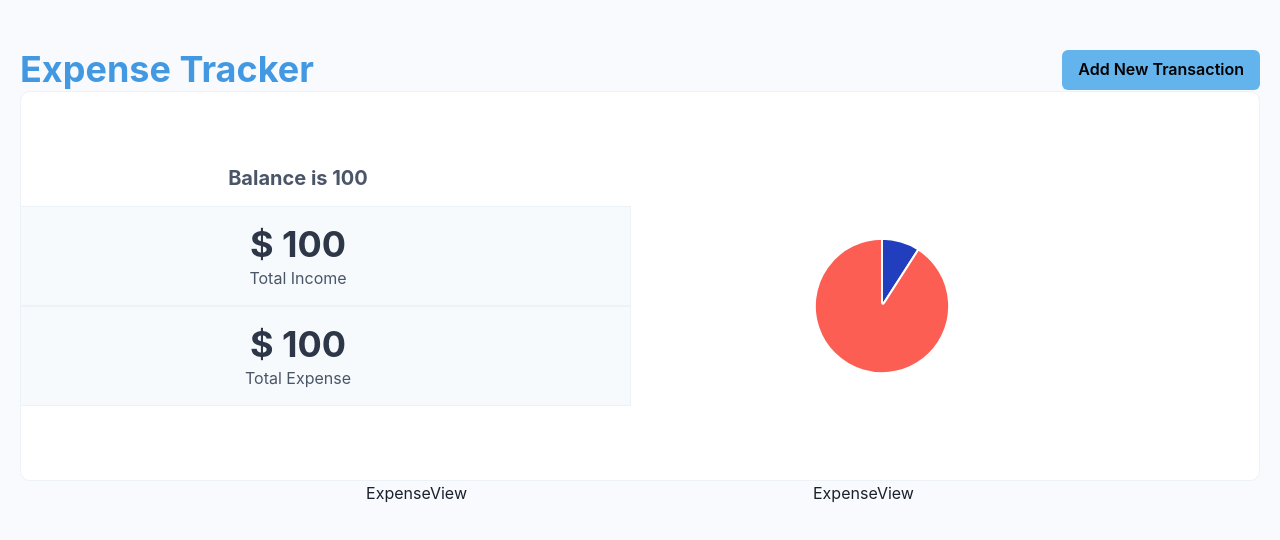
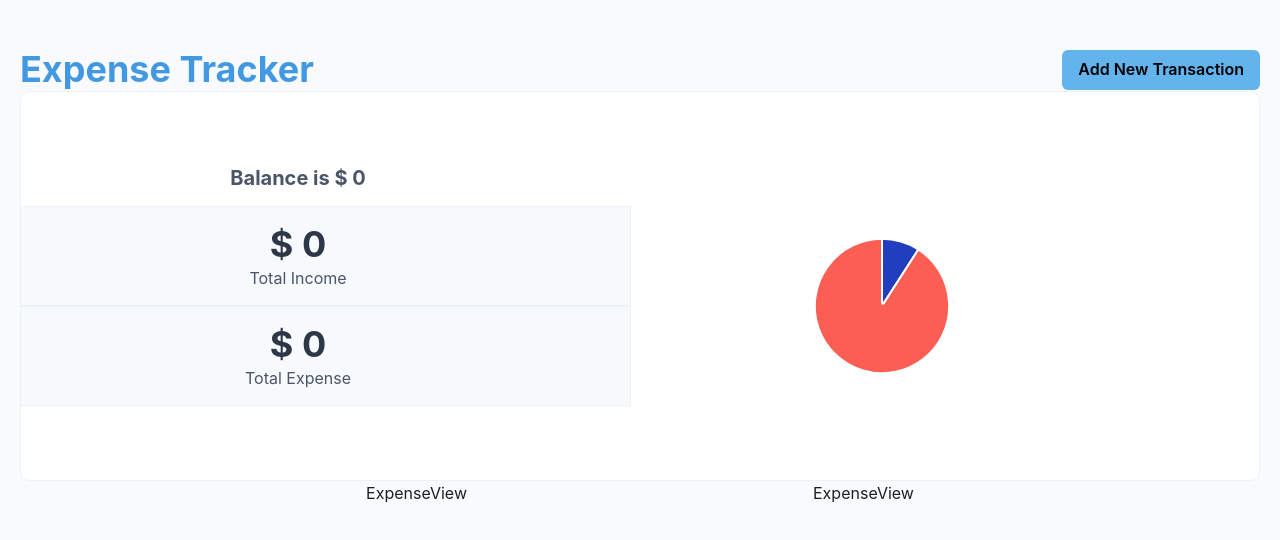
Before and after one commit to Valerian-Touzard/expense-tracker, a React (Create React App) app: page / in a window 1280 px wide. Shown: the top 540 px of the page. Built offline with nearby package versions, Linux system fonts and the light colour scheme.

Commit message:
feat: Ajout de l'affichage dynamique du compte

```diff
--- a/src/components/main/index.tsx
+++ b/src/components/main/index.tsx
@@ -1,10 +1,32 @@
 import { Button, Flex, Heading, useDisclosure } from "@chakra-ui/react";
-import React from "react";
+import React, { useEffect } from "react";
 import Summary from "../summary";
 import ExpenseView from "../expense-view";
+import { useGlobalState } from "../../context";
 
 const Main = () => {
   const { isOpen, onOpen, onClose } = useDisclosure();
+  const {
+    totalIncome,
+    setTotalIncome,
+    totalExpense,
+    setTotalExpense,
+    allTransaction,
+    setAllTransaction,
+  } = useGlobalState();
+
+  useEffect(() => {
+    let income = 0;
+    let expense = 0;
+
+    allTransaction.forEach((item) =>
+      item.transaction.type === "income"
+        ? (income = income + parseFloat(item.transaction.amount))
+        : (expense = expense + parseFloat(item.transaction.amount))
+    );
+    setTotalExpense(expense);
+    setTotalIncome(income)
+  }, [allTransaction]);
 
   return (
     <Flex textAlign={"center"} flexDirection={"column"} pr={"5"} pl={"5"}>
@@ -21,7 +43,7 @@ const Main = () => {
           </Button>
         </Flex>
       </Flex>
-      <Summary isOpen={isOpen} onClose={onClose} />
+      <Summary totalExpense={totalExpense} totalIncome={totalIncome} isOpen={isOpen} onClose={onClose} />
       <Flex
         w="full"
         alignItems={"flex-start"}
--- a/src/components/summary/index.tsx
+++ b/src/components/summary/index.tsx
@@ -6,9 +6,11 @@ import TransactionChartSummary from "../chart";
 type Props ={
   onClose: () => void;
   isOpen: boolean;
+  totalIncome: number;
+  totalExpense: number;
 }
 
-const Summary = ({onClose, isOpen}: Props) => {
+const Summary = ({onClose, isOpen, totalExpense, totalIncome}: Props) => {
   return (
     <Box
       p="6"
@@ -41,17 +43,17 @@ const Summary = ({onClose, isOpen}: Props) => {
           mr={"2"}
         >
           <Heading size={"md"} mb={"4"} color={"gray.600"}>
-            Balance is 100
+            Balance is $ {totalIncome - totalExpense}
           </Heading>
           <Flex justifyContent={'space-evenly'} alignItems={'center'} bg={'gray.50'} w="full" h='100px' border={'1px solid'} borderColor={'gray.100'}>
             <Flex flexDirection={'column'}>
-                <Heading color={'gray.700'}>$ 100</Heading>
+                <Heading color={'gray.700'}>$ {totalIncome}</Heading>
                 <Text color={'gray.600'}>Total Income</Text>
             </Flex>
           </Flex>
           <Flex justifyContent={'space-evenly'} alignItems={'center'} bg={'gray.50'} w="full" h='100px' border={'1px solid'} borderColor={'gray.100'}>
             <Flex flexDirection={'column'}>
-                <Heading color={'gray.700'}>$ 100</Heading>
+                <Heading color={'gray.700'}>$ {totalExpense}</Heading>
                 <Text color={'gray.600'}>Total Expense</Text>
             </Flex>
           </Flex>
--- a/src/context/index.tsx
+++ b/src/context/index.tsx
@@ -16,7 +16,7 @@ type GlobalContextType = {
 
 export type FormData = {
   type: "expense" | "income";
-  amount: number;
+  amount: string;
   description: string;
 };
 
@@ -32,7 +32,7 @@ export const GlobalContext = createContext<GlobalContextType | undefined>(
 export const GlobalState = ({ children }: React.PropsWithChildren) => {
   const [formData, setFormData] = useState<FormData>({
     type: "expense",
-    amount: 0,
+    amount: "0",
     description: "",
   });
   const [value, setValue] = useState("expense");
```
